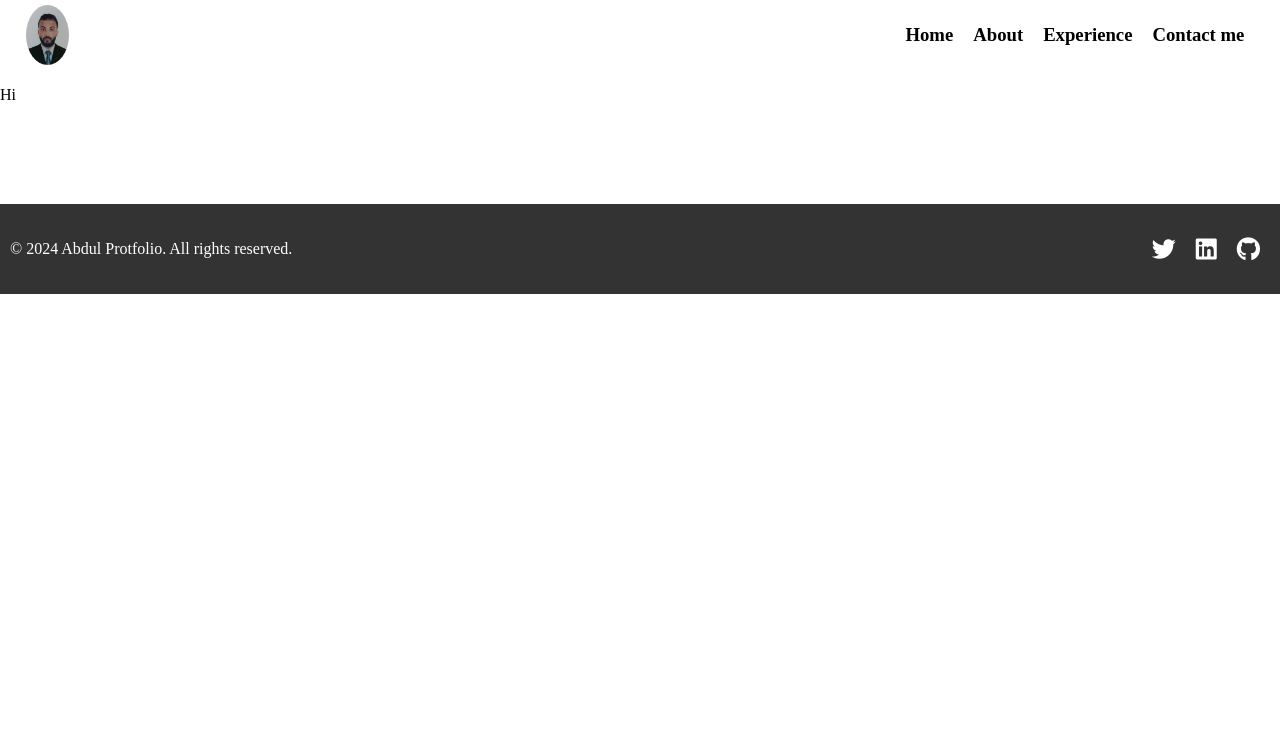
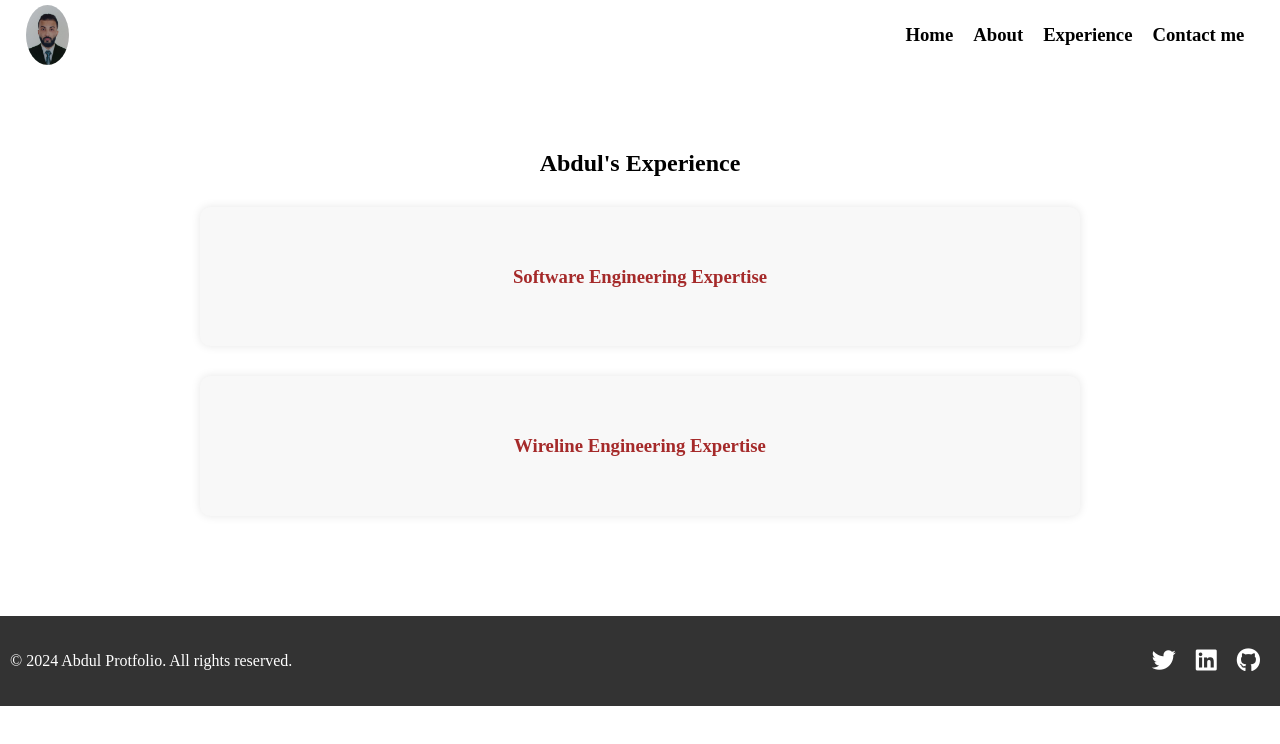
Before and after one commit to abdulalkout/protfolio, a React (Create React App) app: page /experience in a window 1280 px wide. Shown: the top 744 px of the page. Built offline with nearby package versions, Linux system fonts and the light colour scheme.

Commit message:
working on Experience page

```diff
--- a/src/App.js
+++ b/src/App.js
@@ -4,6 +4,7 @@ import { Routes, Route } from "react-router-dom";
 import Home from "./pages/Home/Home";
 import ContactMe from "./pages/ContactMe/ContactMe.tsx";
 import AboutMe from "./pages/AboutMe/AboutMe.tsx";
+import Experience from "./pages/Experience/Experience.tsx";
 import Footer from "./components/Footer/Footer";
 
 function App() {
@@ -13,7 +14,7 @@ function App() {
       <Routes>
         <Route path="/" element={<Home />} />
         <Route path="/about" element={<AboutMe />} />
-        <Route path="/Experience" element={<p>Hi</p>} />
+        <Route path="/experience" element={<Experience />} />
         <Route path="/contact" element={<ContactMe />} />
       </Routes>
       <Footer />
--- a/src/components/Navbar/Navbar.jsx
+++ b/src/components/Navbar/Navbar.jsx
@@ -39,7 +39,7 @@ function Navbar() {
               <h3>About</h3>
             )}
           </Link>
-          <Link to="/projects" className="nav-links">
+          <Link to="/experience" className="nav-links">
             {isMobileMenuOpen ? (
               <i class="fa-solid fa-terminal"></i>
             ) : (
--- /dev/null
+++ b/src/pages/Experience/Experience.css
@@ -0,0 +1,16 @@
+.experiencePadeDiv {
+  margin-top: 80px;
+}
+
+.exHeader {
+  text-align: center;
+}
+
+.exSection:hover {
+  background-color: rgba(65, 29, 29, 0.196) !important;
+  cursor: pointer;
+}
+
+.software-Experience {
+  margin-top: 10px;
+}
--- /dev/null
+++ b/src/pages/Experience/Experience.tsx
@@ -0,0 +1,105 @@
+import React from "react";
+import "./Experience.css";
+import { useState } from "react";
+
+interface HighlightState {
+  software: boolean;
+  wireline: boolean;
+}
+
+const Experience: React.FC = () => {
+  const [loading, setLoading] = useState<HighlightState>({
+    software: false,
+    wireline: false,
+  });
+
+  const openWirelineSection = () => {
+    setLoading({ ...loading, wireline: !loading.wireline });
+  };
+  const openSoftwareSection = () => {
+    setLoading({ ...loading, software: !loading.software });
+  };
+
+  return (
+    <div className="experiencePadeDiv">
+      <h2 className="text-3xl font-bold exHeader">Abdul's Experience</h2>
+      <div onClick={openSoftwareSection} className="section-2">
+        <div className="skills-container exSection">
+          <div className="skill-categories">
+            <div className="skill-category">
+              <h3>Software Engineering Expertise</h3>
+              <div className="skills-list">
+                {loading.software ? (
+                  <>
+                    <div className="software-Experience">
+                      {/* <h4>Software Engineering Summary</h4> */}
+                      <p>
+                        Abdul Alkout brings over five years of extensive
+                        experience in engineering, transitioning from a senior
+                        engineer role in the oil and gas industry to becoming a
+                        proficient Software Developer. His journey included
+                        completing a rigorous six-month hands-on program at Per
+                        Scholas, where he honed his skills in HTML5, JavaScript
+                        (ES6), CSS3, React, Node.js, Express, and MongoDB, among
+                        others.
+                      </p>
+                      <h4>Coding Projects</h4>
+                      <p>
+                        One of his notable projects during the Per Scholas
+                        program was the development of a Wells and Rigs
+                        Management Website. This full-stack project demonstrated
+                        his ability to independently design and implement
+                        essential features using the software SDLC, resulting in
+                        enhanced functionality and optimized performance. Abdul
+                        excelled in managing routes, implementing RESTful APIs,
+                        and overcoming challenges related to data
+                        synchronization and real-time updates.
+                      </p>
+                      <p>
+                        Furthermore, he contributed significantly to the AKT
+                        Entertainment project, where he developed and deployed a
+                        dynamic front-end application using React. His expertise
+                        in React hooks, context, and routing led to the creation
+                        of a seamless user experience, demonstrating his
+                        commitment to delivering high-quality and scalable
+                        solutions.
+                      </p>
+                    </div>
+                  </>
+                ) : (
+                  <></>
+                )}
+              </div>
+            </div>
+          </div>
+        </div>
+      </div>
+      <div onClick={openWirelineSection} className="section-2">
+        <div className="skills-container exSection">
+          <div className="skill-categories">
+            <div className="skill-category">
+              <h3>Wireline Engineering Expertise</h3>
+              <div className="skills-list">
+                {loading.wireline ? (
+                  <>
+                    <p>
+                      Abdul Alkout is an innovative engineer with six years of
+                      diverse experience spanning across oil and gas, telecom,
+                      and software engineering. He has demonstrated adaptability
+                      and versatility in navigating different industries,
+                      leveraging his expertise to drive impactful results.
+                    </p>
+                  </>
+                ) : (
+                  <></>
+                )}
+              </div>
+            </div>
+          </div>
+        </div>
+      </div>
+    </div>
+  );
+};
+
+export default Experience;
```
